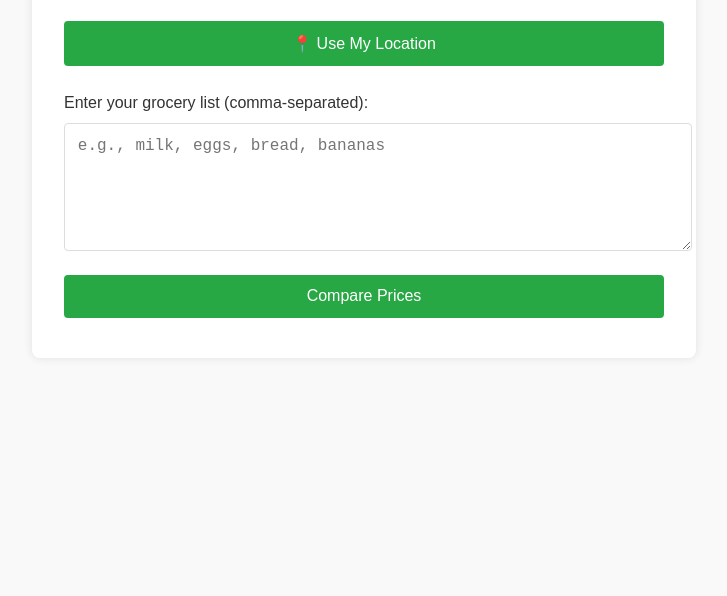
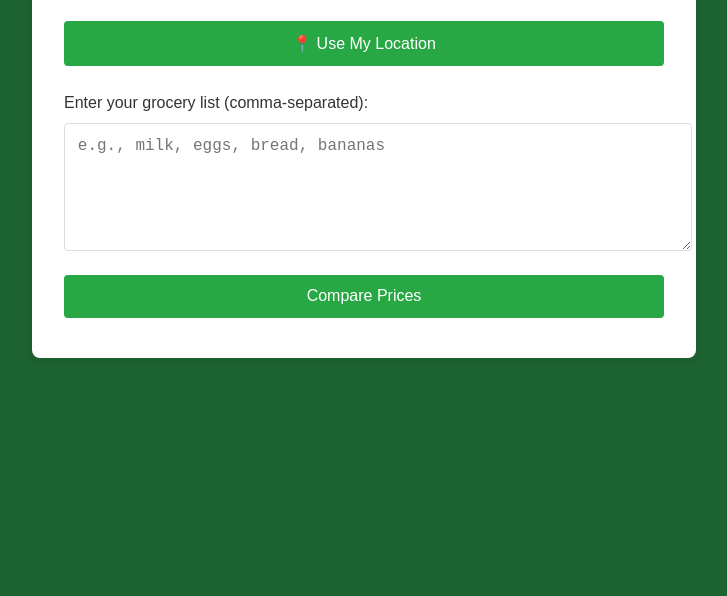
Before and after one commit to ezibbler/grocery-comparer, a plain HTML site: page index.html in a window 1280 px wide. Shown: the part 204-800 px from the top of the page, without its empty margins (276-1003 px from the left). Drawn offline with Linux system fonts and the light colour scheme.

Commit message:
Changed the background color of the webpage to a darkish green (test) -Bryce

```diff
--- a/style.css
+++ b/style.css
@@ -1,6 +1,6 @@
 body {
     font-family: Arial, sans-serif;
-    background: #f9f9f9;
+    background: #1d6231;
     padding: 2rem;
     color: #333;
     line-height: 1.6;
```
